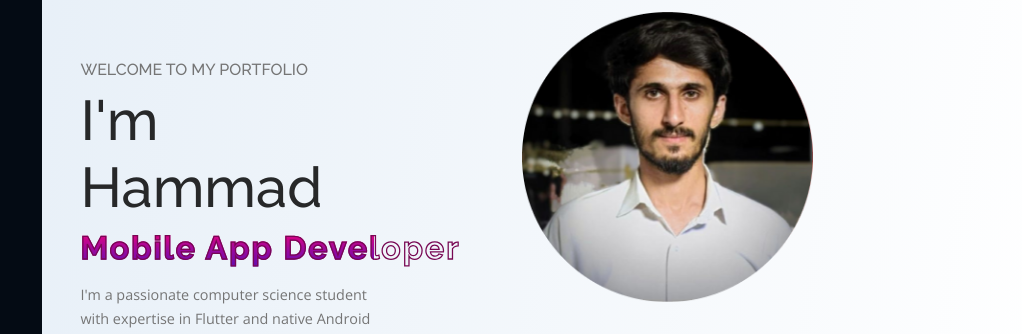
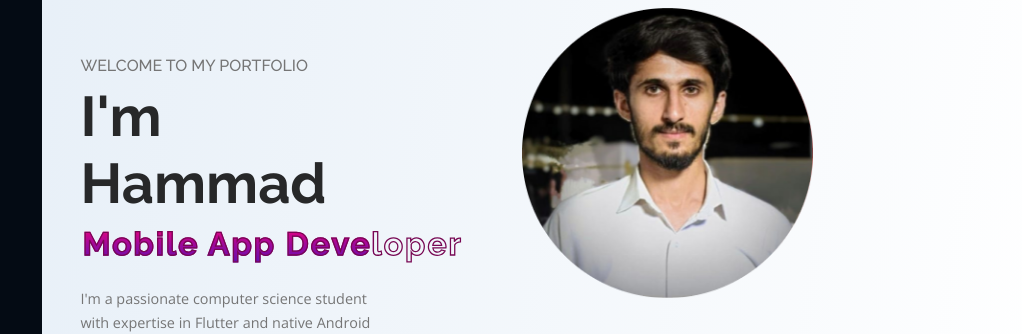
Before and after one commit to hammadalive7/hammad-portfolio, a plain HTML site: page index.html in a window 1280 px wide. Shown: the part 131-465 px from the top of the page, 258-1280 px from the left. Drawn offline with nearby package versions, Linux system fonts and the light colour scheme.

Commit message:
updated Font

```diff
--- a/assets/css/style.css
+++ b/assets/css/style.css
@@ -115,7 +115,7 @@ h6 {
 
 .hero-info h1{
   font-size:3.5rem;
-  font-weight: ;
+  font-weight: bold;
 }
 
 .hero-info p{
@@ -291,7 +291,7 @@ h6 {
     width: 100%;
     opacity: 1;
   }
-  75% 85%{
+  75% 85% {
     opacity: 0;
   }
 }
--- a/index.html
+++ b/index.html
@@ -73,8 +73,8 @@
           <div class="hero-info">
             <h3>WELCOME TO MY PORTFOLIO</h3>
             <h1>I'm Hammad</h1>
-            <div class="text-animate">
-              <h2>Mobile App Developer</h2>
+            <div class="text-animate text-center">
+              <h2 class="mb-4">Mobile App Developer</h2>
             </div>
             <p>I'm a passionate computer science student with expertise in Flutter and
               native Android app development.</p>
```
